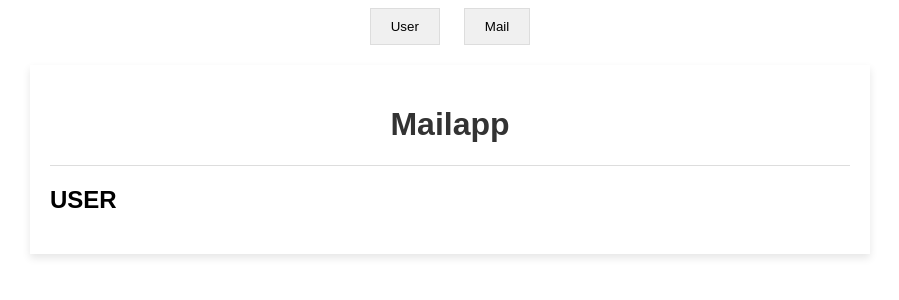
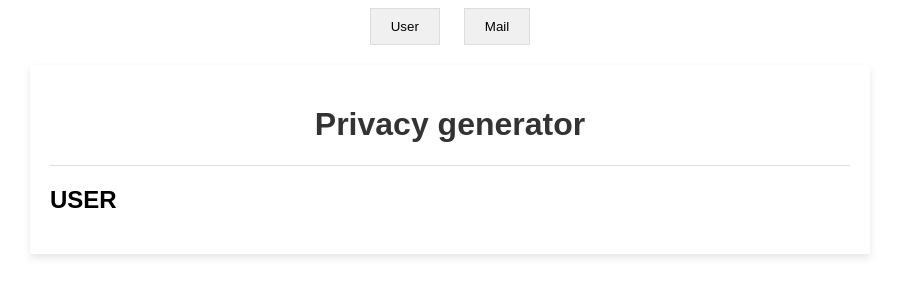
Before and after one commit to levg34/privacy-generator, a Svelte app: page / in a window 1280 px wide. Shown: the top 300 px of the page, without its empty margins (190-1089 px from the left). Built offline with nearby package versions, Linux system fonts and the light colour scheme.

Commit message:
some changes after review

```diff
--- a/index.html
+++ b/index.html
@@ -1,10 +1,10 @@
-<!doctype html>
+<!DOCTYPE html>
 <html lang="en">
   <head>
     <meta charset="UTF-8" />
-    <link rel="icon" type="image/svg+xml" href="/vite.svg" />
+    <!-- <link rel="icon" type="image/svg+xml" href="/vite.svg" /> -->
     <meta name="viewport" content="width=device-width, initial-scale=1.0" />
-    <title>Vite + Svelte + TS</title>
+    <title>Privacy generator</title>
   </head>
   <body>
     <div id="app"></div>
--- a/src/App.svelte
+++ b/src/App.svelte
@@ -16,7 +16,7 @@
 </nav>
 
 <main>
-  <h1>Mailapp</h1>
+  <h1>Privacy generator</h1>
   <hr />
   {#if $currentPage === 'MailPage'}
     <MailPage />
```
